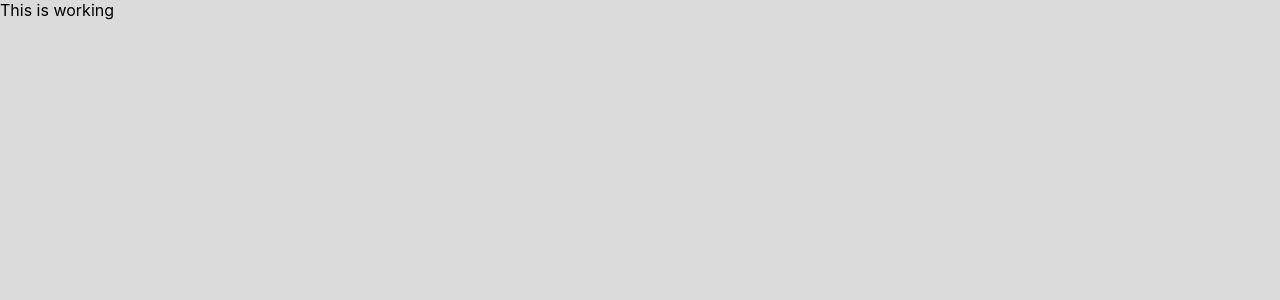
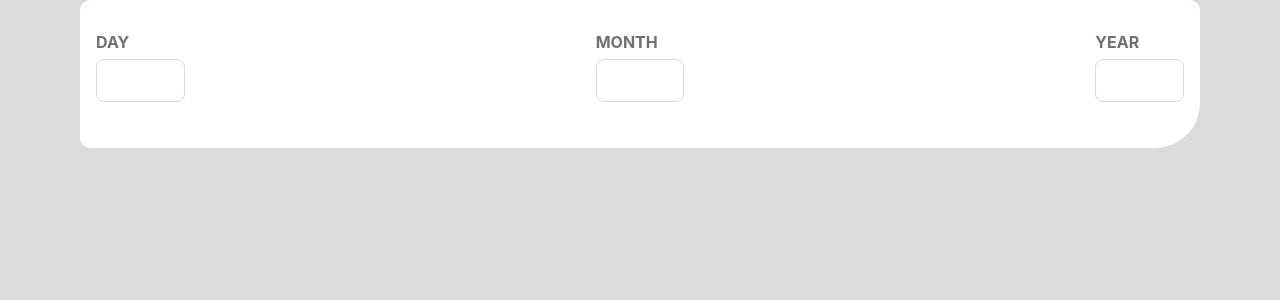
Before and after one commit to szczepanieceryk/Frontend-Mentor-age-calculator-app, a React (Create React App) app: page / in a window 1280 px wide. Shown: the top 300 px of the page. Built offline with nearby package versions, Linux system fonts and the light colour scheme.

Commit message:
add inputs styling

```diff
--- a/src/App.css
+++ b/src/App.css
@@ -15,3 +15,38 @@ body {
   box-sizing: border-box;
   background-color: hsl(0, 0%, 86%);
 }
+
+.app-wrapper {
+  margin: 0 auto;
+  padding: 2em 1em;
+  width: 85%;
+  background-color: hsl(0, 0%, 100%);
+  border-radius: 10px 10px 45px 10px;
+}
+.inputs-wrapper {
+  display: flex;
+  justify-content: space-between;
+}
+
+.input-el {
+  margin: 0.5em 0 1em;
+  padding: 1em;
+  max-width: 60px;
+  border-radius: 8px;
+  border: 1px solid hsl(0, 0%, 86%);
+}
+
+.label-el,
+.input-el {
+  display: block;
+}
+
+.label-el {
+  text-transform: uppercase;
+  font-weight: bold;
+  color: hsl(0, 1%, 44%);
+}
+
+.input-el {
+  appearance: none;
+}
--- a/src/App.js
+++ b/src/App.js
@@ -1,7 +1,14 @@
 import "./App.css";
+import AgeInput from "./components/AgeInput";
 
 const App = () => {
-  return <div className="App">This is working</div>;
+  return (
+    <div className="container">
+      <div className="app-wrapper">
+        <AgeInput />
+      </div>
+    </div>
+  );
 };
 
 export default App;
--- /dev/null
+++ b/src/components/AgeInput.js
@@ -0,0 +1,27 @@
+const AgeInput = () => {
+  return (
+    <div className="inputs-wrapper">
+      <div className="single-input">
+        <label className="label-el" htmlFor="day-input-id">
+          Day
+        </label>
+        <input className="input-el" type="number" id="day-input-id" />
+      </div>
+
+      <div className="single-input">
+        <label className="label-el" htmlFor="month-input-id">
+          Month
+        </label>
+        <input className="input-el" type="number" id="month-input-id" />
+      </div>
+      <div className="single-input">
+        <label className="label-el" htmlFor="year-input-id">
+          Year
+        </label>
+        <input className="input-el" type="number" id="year-input-id" />
+      </div>
+    </div>
+  );
+};
+
+export default AgeInput;
```
